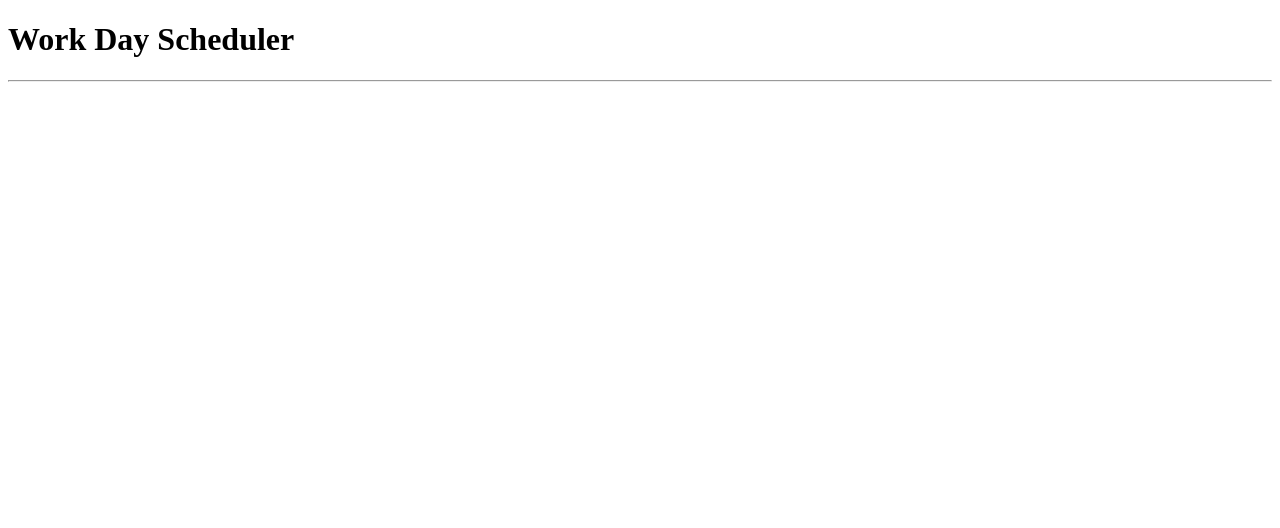
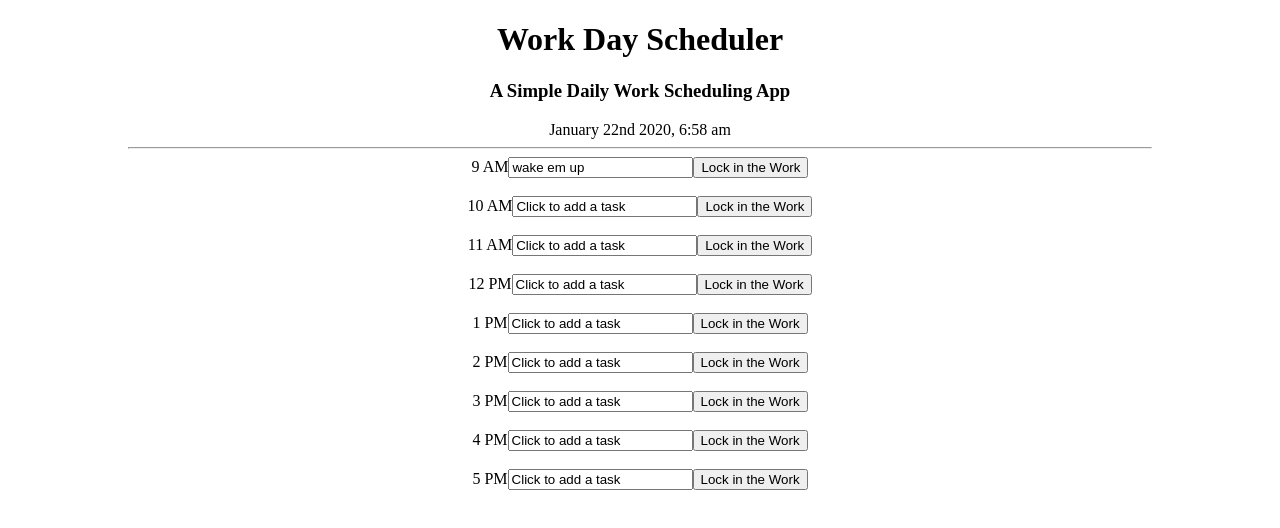
Before and after one commit to R1senFenix/WorkDayScheduler, a plain HTML site: page index.html in a window 1280 px wide. Drawn offline with nearby package versions, Linux system fonts and the light colour scheme.

Commit message:
got the basic layout, next will be the changing text and saving to cashe

```diff
--- a/cssFolder/style.css
+++ b/cssFolder/style.css
@@ -0,0 +1,6 @@
+body {
+  width: 80%;
+  margin: auto;
+  align-content: center;
+  text-align: center;
+}
--- a/htmlFolder/index.html
+++ b/index.html
@@ -4,7 +4,12 @@
     <meta charset="UTF-8" />
     <meta name="viewport" content="width=device-width, initial-scale=1.0" />
     <meta http-equiv="X-UA-Compatible" content="ie=edge" />
-    <link rel="stylesheet" href="/cssFolder/style.css" />
+    <link rel="stylesheet" href="cssFolder/style.css" />
+    <script
+      src="https://code.jquery.com/jquery-3.4.1.js"
+      integrity="sha256-WpOohJOqMqqyKL9FccASB9O0KwACQJpFTUBLTYOVvVU="
+      crossorigin="anonymous"
+    ></script>
     <title>Document</title>
   </head>
   <body>
@@ -13,7 +18,9 @@
         <div class="title">
           <h1>Work Day Scheduler</h1>
         </div>
-        <div class="subtitle"></div>
+        <div class="subtitle">
+          <h3>A Simple Daily Work Scheduling App</h3>
+        </div>
         <div class="todaysDate"></div>
       </div>
       <hr />
@@ -25,8 +32,8 @@
         -->
       </div>
     </div>
-    <script src="/javascriptFolder/script.js"></script>
-    <script src="/javascriptFolder/scheduleObject.js"></script>
-    <script src="/javascriptFolder/moment.js"></script>
+    <script src="javascriptFolder/moment.js"></script>
+    <script src="javascriptFolder/scheduleObject.js"></script>
+    <script src="javascriptFolder/script.js"></script>
   </body>
 </html>
--- a/javascriptFolder/scheduleObject.js
+++ b/javascriptFolder/scheduleObject.js
@@ -1,12 +1,40 @@
 // unintialaized js object
 var dailyObject = {
-    Hour9th: { hourName: "9 AM", Events: "" },
-    Hour10th: { hourName: "10 AM", Events: "" },
-    Hour11th: { hourName: "11 AM", Events: "" },
-    Hour12th: { hourName: "12 AM", Events: "" },
-    Hour13th: { hourName: "1 PM", Events: "" },
-    Hour14th: { hourName: "2 PM", Events: "" },
-    Hour15th: { hourName: "3 PM", Events: "" },
-    Hour16th: { hourName: "4 PM", Events: "" },
-    Hour17th: { hourName: "5 PM", Events: "" },
+    Hours: [{
+        hourName: "9",
+        Meridium: " AM",
+        Events: "wake em up"
+    }, {
+        hourName: "10",
+        Meridium: " AM",
+        Events: ""
+    }, {
+        hourName: "11",
+        Meridium: " AM",
+        Events: ""
+    }, {
+        hourName: "12",
+        Meridium: " PM",
+        Events: ""
+    }, {
+        hourName: "1",
+        Meridium: " PM",
+        Events: ""
+    }, {
+        hourName: "2",
+        Meridium: " PM",
+        Events: ""
+    }, {
+        hourName: "3",
+        Meridium: " PM",
+        Events: ""
+    }, {
+        hourName: "4",
+        Meridium: " PM",
+        Events: ""
+    }, {
+        hourName: "5",
+        Meridium: " PM",
+        Events: ""
+    }]
 }
--- a/javascriptFolder/script.js
+++ b/javascriptFolder/script.js
@@ -1,4 +1,43 @@
 $(document).ready(function () {
 
+    var todaysDate = moment().format('MMMM Do YYYY, h:m a');
+    $(".todaysDate").text(todaysDate);
 
-}
+
+    for (var i = 0; i < dailyObject.Hours.length; i++) {
+
+        var fullButtonDiv = $("<div>");
+        //creates the hour number
+        var hourToDisplay = dailyObject.Hours[i].hourName;
+        var meridiumToDisplay = dailyObject.Hours[i].Meridium;
+        var hourListDisplay = $(fullButtonDiv).text(hourToDisplay + meridiumToDisplay);
+        $(".calendarBodyDaily").append(hourListDisplay);
+        console.log(hourToDisplay + meridiumToDisplay);
+
+        // creates the text box
+        var eventToDisplay = dailyObject.Hours[i].Events;
+        var eventBoxDisplay = $("<input>");
+        eventBoxDisplay.addClass("event-textbox")
+        var test = eventBoxDisplay.attr("id", "event-at-" + hourToDisplay);
+        console.log(eventToDisplay);
+        console.log(test);
+
+        if (eventToDisplay === "") {
+            $(fullButtonDiv).append(eventBoxDisplay);
+            eventBoxDisplay.attr("value", "Click to add a task");
+        } else {
+            $(fullButtonDiv).append(eventBoxDisplay);
+            eventBoxDisplay.attr("value", eventToDisplay);
+        }
+
+        //creates the button
+        var lockInButton = $("<button>");
+        lockInButton.addClass("lockedIn");
+        lockInButton.text("Lock in the Work");
+        $(fullButtonDiv).append(lockInButton);
+        $(".calendarBodyDaily").append(fullButtonDiv);
+        $(".calendarBodyDaily").append($("<br>"));
+
+
+    }
+});
```
